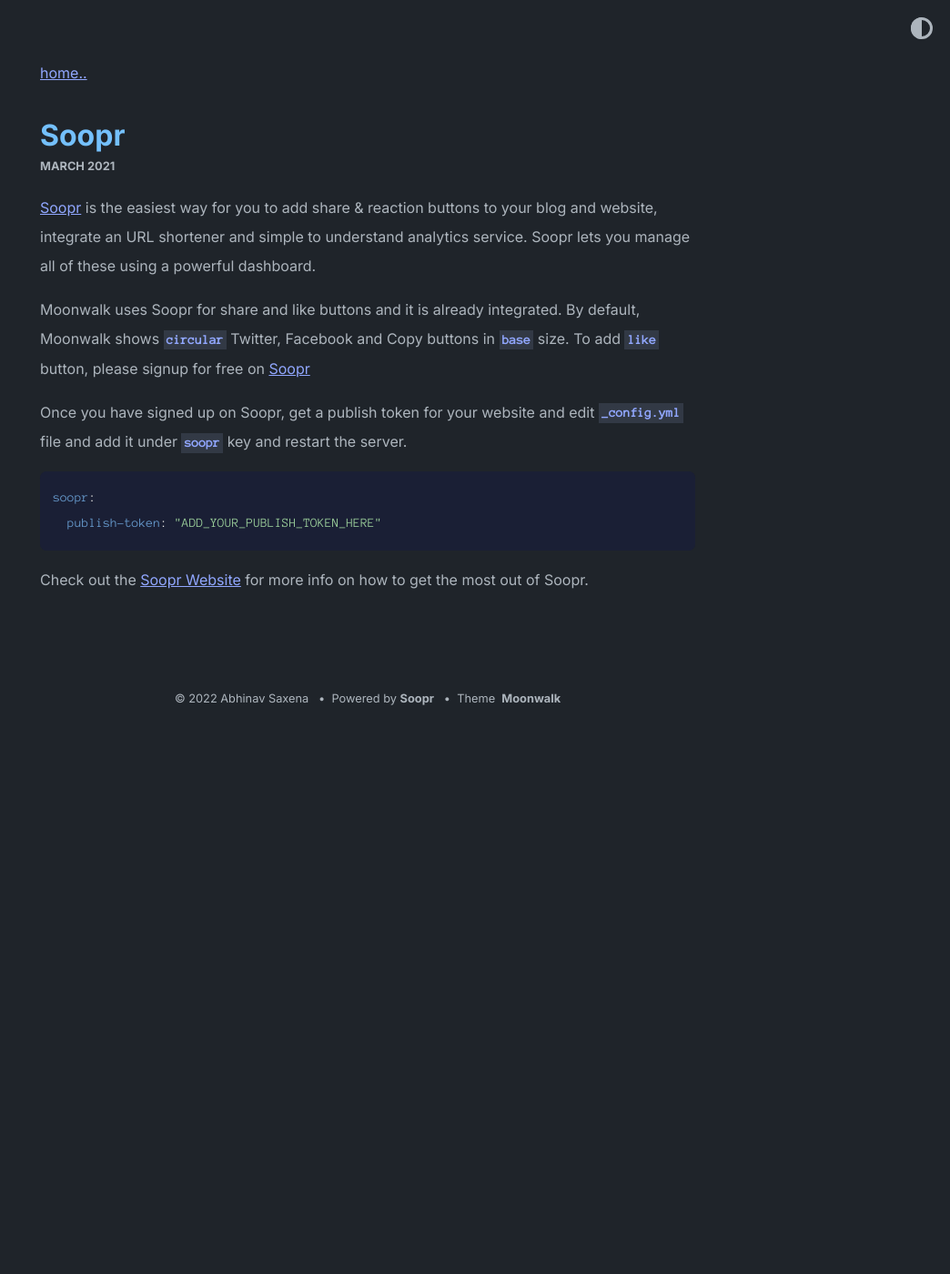
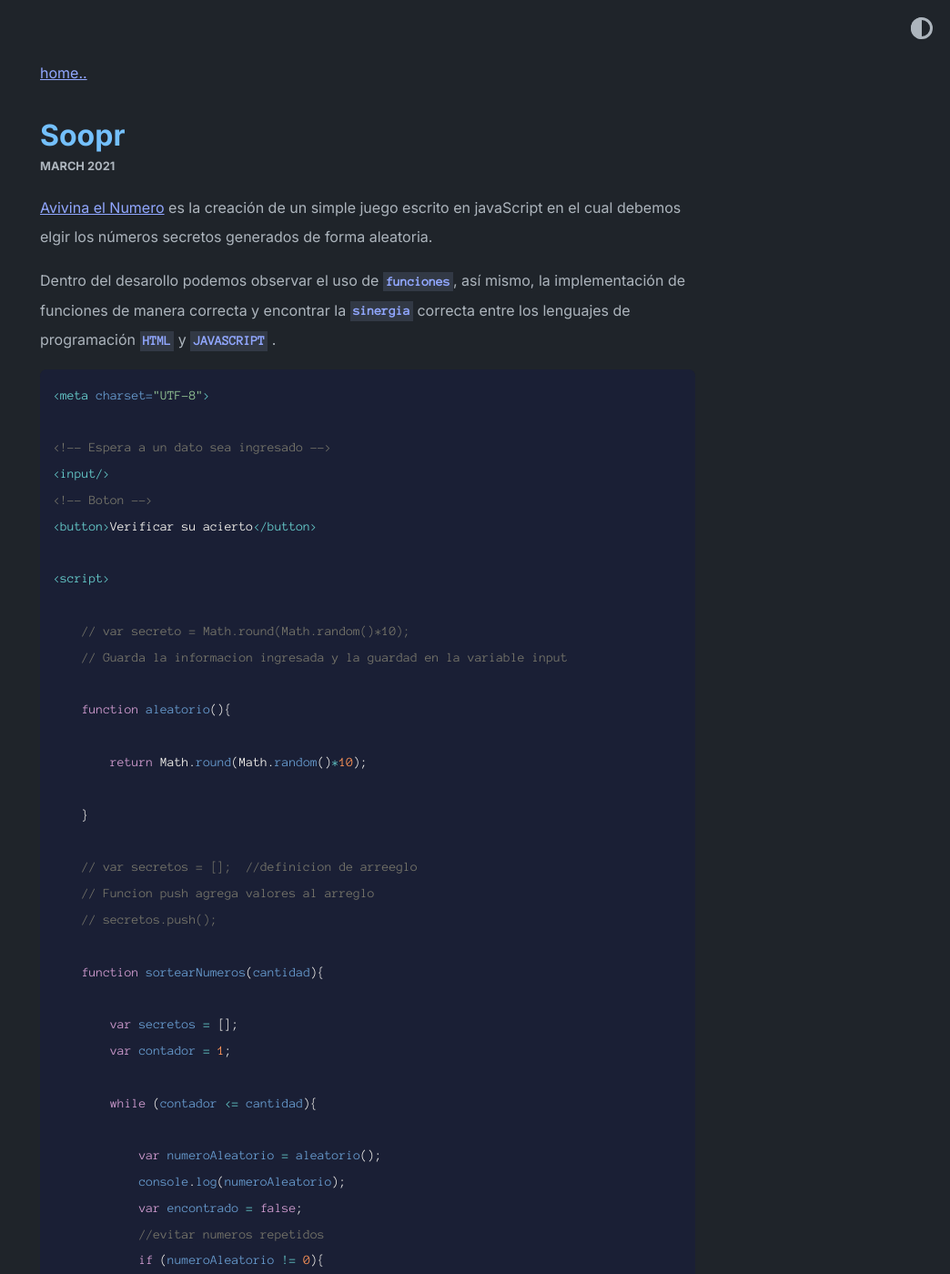
Before and after one commit to f3rnandom/f3rnandom.github.io, a Jekyll site: the page built from _posts/2021-03-04-soopr.md, in a window 1280 px wide and 1400 px high. Shown: the whole window at 91% size, without its empty margins (236-1280 px from the left). Built offline with Jekyll 4.4.1, drawn with Linux system fonts in a browser that asks for light colours; some of the changed text lies outside the part shown.

Commit message:
mod _posts/spooopr

````diff
--- a/_posts/2021-03-04-soopr.md
+++ b/_posts/2021-03-04-soopr.md
@@ -2,16 +2,104 @@
 layout: post
 ---
 
-[Soopr][soopr-website] is the easiest way for you to add share & reaction buttons to your blog and website, integrate an URL shortener and simple to understand analytics service. Soopr lets you manage all of these using a powerful dashboard.
+[Avivina el Numero][Github-f3rnandom] es la creación de un simple juego escrito en javaScript
+en el cual debemos elgir los números secretos generados de forma aleatoria.
 
-Moonwalk uses Soopr for share and like buttons and it is already integrated. By default, Moonwalk shows `circular` Twitter, Facebook and Copy buttons in `base` size. To add `like` button, please signup for free on [Soopr][soopr-website]
+Dentro del desarollo podemos observar el uso de  `funciones`, así mismo, la implementación de funciones de manera correcta y encontrar la `sinergia` correcta entre los lenguajes de programación  `HTML` y `JAVASCRIPT` .
 
-Once you have signed up on Soopr, get a publish token for your website and edit `_config.yml` file and add it under `soopr` key and restart the server.
-```yml
-soopr:
-  publish-token: "ADD_YOUR_PUBLISH_TOKEN_HERE"
+
+```html
+<meta charset="UTF-8">
+
+<!-- Espera a un dato sea ingresado -->
+<input/>
+<!-- Boton -->
+<button>Verificar su acierto</button>
+
+<script>
+
+    // var secreto = Math.round(Math.random()*10);
+    // Guarda la informacion ingresada y la guardad en la variable input
+
+    function aleatorio(){
+
+        return Math.round(Math.random()*10);
+
+    }
+
+    // var secretos = [];  //definicion de arreeglo
+    // Funcion push agrega valores al arreglo
+    // secretos.push();
+
+    function sortearNumeros(cantidad){
+
+        var secretos = [];
+        var contador = 1;
+
+        while (contador <= cantidad){
+
+            var numeroAleatorio = aleatorio();
+            console.log(numeroAleatorio);
+            var encontrado = false;
+            //evitar numeros repetidos
+            if (numeroAleatorio != 0){
+
+                for (posicion = 0; posicion < secretos.length; posicion++) {
+
+                    if (numeroAleatorio == secretos[posicion]){
+
+                        encontrado = true;
+                        break;
+                    }
+                }
+
+                if(encontrado == false){
+
+                    secretos.push(numeroAleatorio);
+                    contador++;
+                }
+            }
+        }
+        return secretos;
+    }
+
+    var secretos = sortearNumeros(4);
+
+    console.log(secretos);
+
+    var input = document.querySelector("input");
+    input.focus();
+
+    function verificar(){
+
+        var encontrado = false;
+
+        for(var posicion = 0; posicion < secretos.length; posicion++){
+            //convierte el valor input en entero
+            if (parseInt(input.value) == secretos[posicion]){
+
+                alert("Usted Acerto!");
+                encontrado = true;
+                break;
+            }
+
+    }
+
+    if(encontrado == false){
+        alert("Usted no Acerto!");
+    }
+
+        input.value = ""; //limpia el cuadro de texto
+        input.focus(); //coloca el cursosr en el cuadro
+    }
+
+
+    var button = document.querySelector("button");
+    // a la escucha de la accion del boton
+    button.onclick = verificar;
+</script>
 ```
 
-Check out the [Soopr Website][soopr-website] for more info on how to get the most out of Soopr.
+Ver código en [Github][Github-f3rnandom] para probar y opinar.
 
-[soopr-website]: https://www.soopr.co
+[Github-f3rnandom]: https://github.com/F3rnandom
````
